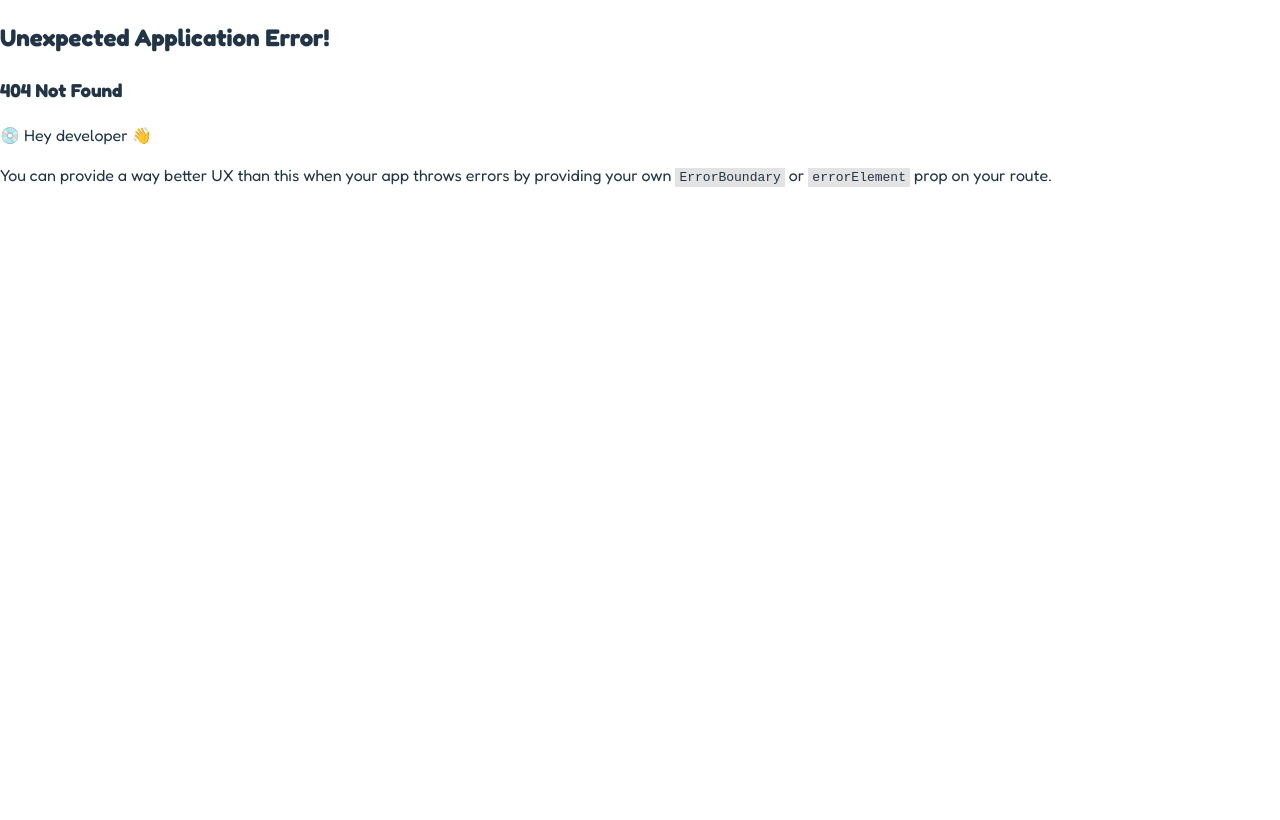
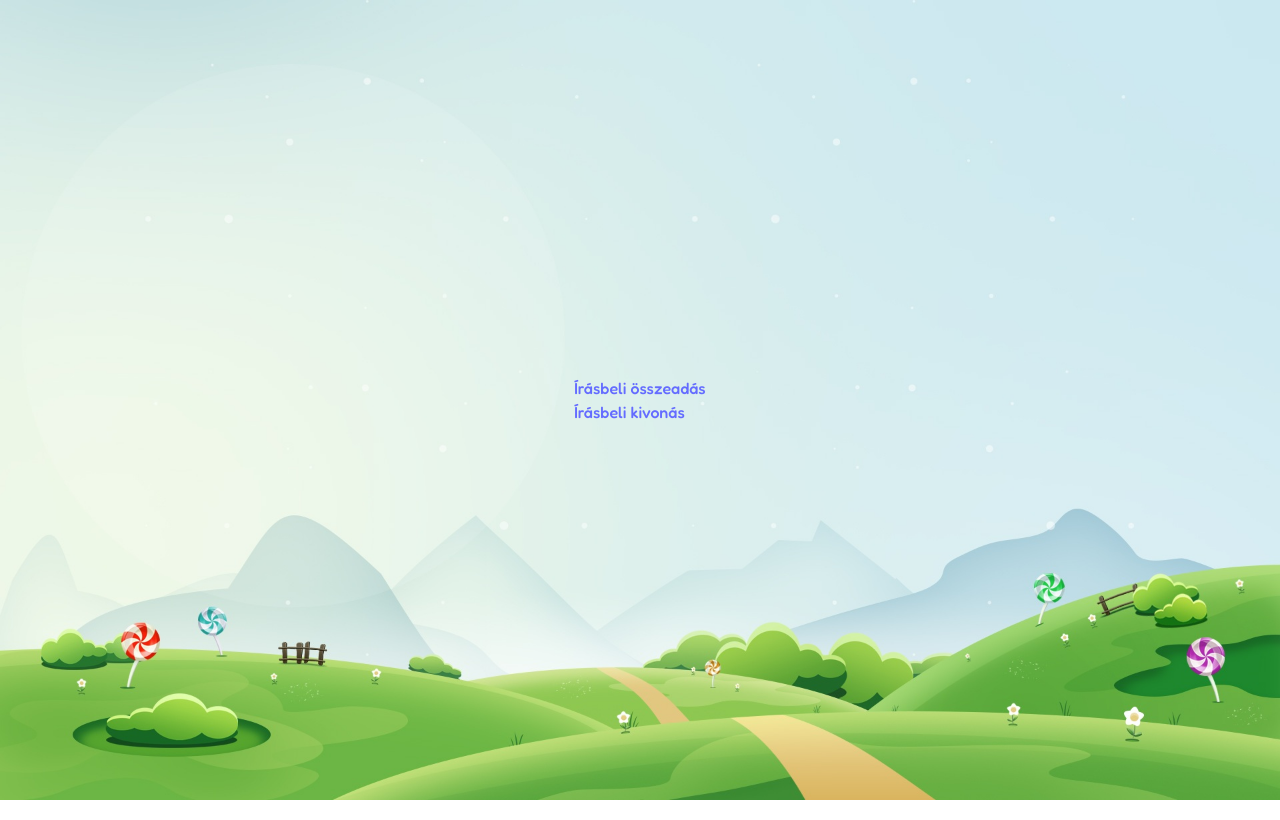
Before and after one commit to berkesandras/matekgyakorlo, a React (Vite) app: page /main in a window 1280 px wide. Before the commit this address had no page. Built offline with nearby package versions, Linux system fonts and the light colour scheme.

Commit message:
Main menu component

```diff
--- a/src/layouts/Main.module.css
+++ b/src/layouts/Main.module.css
@@ -5,6 +5,6 @@
     place-items: center;
     justify-content: center;
     flex-direction: column;
-    background-image: url(/public/background.jpg);
+    background-image: url(/background.jpg);
     background-size: 100% 100%;
 }
--- /dev/null
+++ b/src/pages/main/Main.module.css
@@ -0,0 +1,3 @@
+.item {
+
+}
--- /dev/null
+++ b/src/pages/main/Main.page.tsx
@@ -0,0 +1,19 @@
+import styles from './Main.module.css';
+
+export default function Main() {
+    return (
+        <div className={styles.root}>
+            <a href="/osszeadas">
+                <section className={styles.item}>
+                    Írásbeli összeadás
+                </section>
+            </a>
+
+            <a href="/kivonas">
+                <section className={styles.item}>
+                    Írásbeli kivonás
+                </section>
+            </a>
+        </div>
+    );
+}
```
Also changed, not shown: src/routes.tsx (+6 -1 lines).
